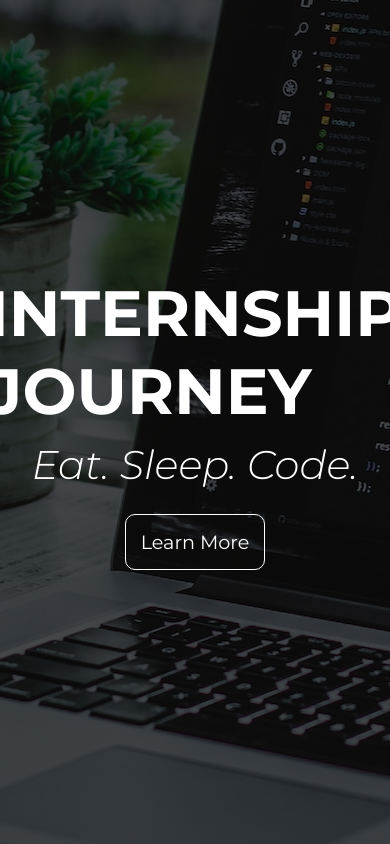
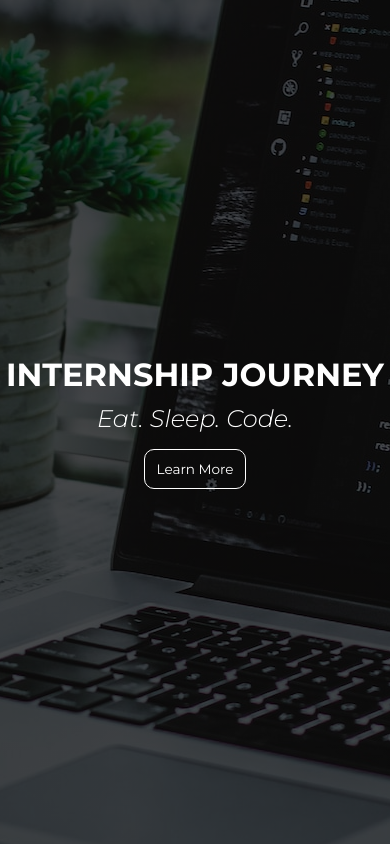
Before and after one commit to stolenfallen1/InternshipBlog, a React (Vite) app: page / in a window 390 px wide. Built offline with nearby package versions, Linux system fonts and the light colour scheme.

Commit message:
hero section media queries

```diff
--- a/src/styles/Hero.css
+++ b/src/styles/Hero.css
@@ -1,7 +1,7 @@
 /* Hero Views */
 
 .hero-section {
-    background: linear-gradient(rgba(0, 0, 0, 0.7), rgba(0, 0, 0, 0.7)), url("../assets/hero/medium.jpg") no-repeat center !important;
+    background: linear-gradient(rgba(0, 0, 0, 0.7), rgba(0, 0, 0, 0.7)), url("../assets/hero/medium.jpg") no-repeat center;
 }
 
 /* Hero Component */
@@ -45,3 +45,67 @@
     color: #000;
     border: 1px solid #000;
 }
+
+/* 1080 screen size */
+@media screen and (max-width: 1080px) {
+    .hero-title {
+        font-size: 3.5rem;
+    }
+
+    .hero-text {
+        font-size: 2.15rem;
+    }
+
+    .hero-button {
+        font-size: 1.15rem;
+    }
+}
+
+/* 768 screen size */
+@media screen and (max-width: 768px) {
+    .hero-title {
+        font-size: 3rem;
+    }
+
+    .hero-text {
+        font-size: 2rem;
+    }
+
+    .hero-button {
+        font-size: 1rem;
+        padding: 14px;
+    }
+}
+
+/* 600 screen size */
+@media screen and (max-width: 600px) {
+    .hero-title {
+        font-size: 2.5rem;
+    }
+
+    .hero-text {
+        font-size: 1.7rem;
+    }
+
+    .hero-button {
+        font-size: 0.9rem;
+        padding: 12.5px;
+    }
+}
+
+/* 500 screen size */
+@media screen and (max-width: 500px) {
+    .hero-title {
+        font-size: 2rem;
+    }
+
+    .hero-text {
+        font-size: 1.5rem;
+        margin-bottom: 16px;
+    }
+
+    .hero-button {
+        font-size: 0.85rem;
+        padding: 11px;
+    }
+}
```
